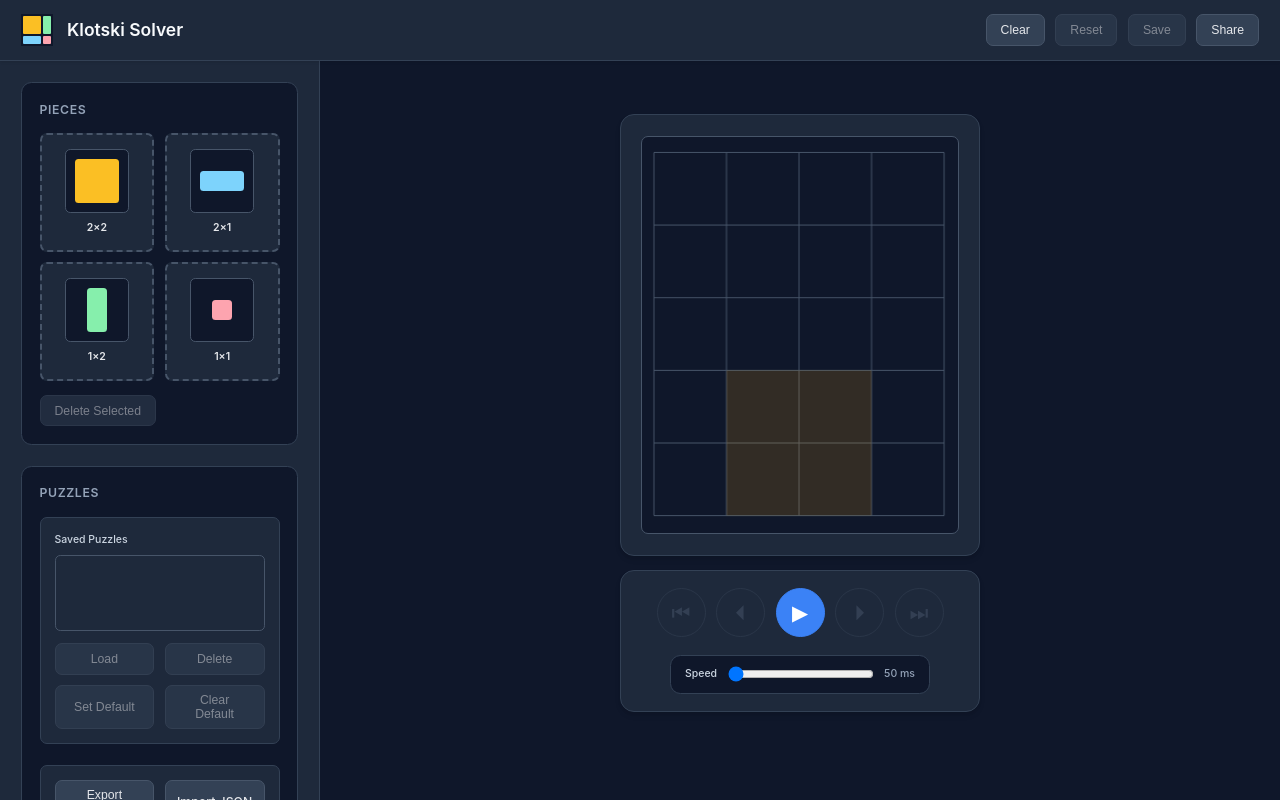
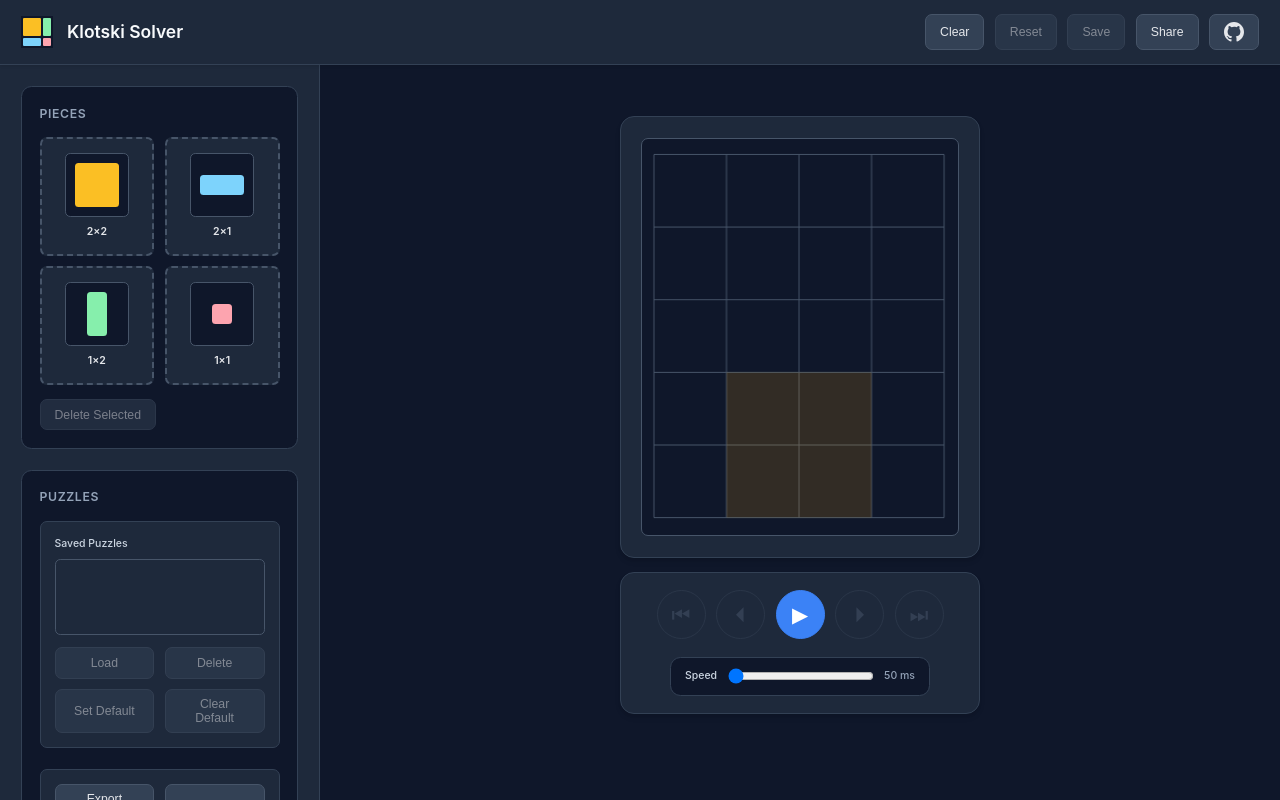
Before and after one commit to TomFrost/KlotskiSolver, a plain HTML site: page index.html in a window 1280 px wide. Drawn offline with Linux system fonts and the light colour scheme.

Commit message:
Add Github link to page

```diff
--- a/index.html
+++ b/index.html
@@ -22,6 +22,11 @@
         <button id="btn-reset" title="Reset to state when Solve pressed">Reset</button>
         <button id="btn-save-puzzle" title="Save current puzzle" disabled>Save</button>
         <button id="btn-share-puzzle" title="Share puzzle link">Share</button>
+        <a href="https://github.com/TomFrost/KlotskiSolver" target="_blank" rel="noopener noreferrer" class="github-link" title="View on GitHub">
+          <svg class="github-icon" width="20" height="20" viewBox="0 0 24 24" fill="currentColor">
+            <path d="M12 0C5.374 0 0 5.373 0 12 0 17.302 3.438 21.8 8.207 23.387c.599.111.793-.261.793-.577v-2.234c-3.338.726-4.033-1.416-4.033-1.416-.546-1.387-1.333-1.756-1.333-1.756-1.089-.745.083-.729.083-.729 1.205.084 1.839 1.237 1.839 1.237 1.07 1.834 2.807 1.304 3.492.997.107-.775.418-1.305.762-1.604-2.665-.305-5.467-1.334-5.467-5.931 0-1.311.469-2.381 1.236-3.221-.124-.303-.535-1.524.117-3.176 0 0 1.008-.322 3.301 1.23A11.509 11.509 0 0112 5.803c1.02.005 2.047.138 3.006.404 2.291-1.552 3.297-1.23 3.297-1.23.653 1.653.242 2.874.118 3.176.77.84 1.235 1.911 1.235 3.221 0 4.609-2.807 5.624-5.479 5.921.43.372.823 1.102.823 2.222v3.293c0 .319.192.694.801.576C20.566 21.797 24 17.3 24 12c0-6.627-5.373-12-12-12z"/>
+          </svg>
+        </a>
       </div>
     </header>
 
--- a/styles.css
+++ b/styles.css
@@ -150,6 +150,39 @@ button.primary:hover:not(:disabled) {
 button:disabled {
   opacity: 0.5;
   cursor: not-allowed;
+}
+
+/* GitHub link styling */
+.github-link {
+  display: flex;
+  align-items: center;
+  justify-content: center;
+  padding: 0.5rem 1rem;
+  border-radius: 0.5rem;
+  border: 1px solid #475569;
+  background: #334155;
+  color: #e5e7eb;
+  text-decoration: none;
+  cursor: pointer;
+  transition: all 0.2s ease;
+  min-height: 2.25rem;
+  min-width: 2.25rem;
+}
+
+.github-link:hover {
+  background: #475569;
+  border-color: #64748b;
+  color: #f8fafc;
+}
+
+.github-link:active {
+  transform: scale(0.98);
+}
+
+.github-icon {
+  width: 20px;
+  height: 20px;
+  flex-shrink: 0;
 }
 
 /* Main content layout */
@@ -828,6 +861,17 @@ input[type="range"] {
     min-height: 2rem;
   }
 
+  .github-link {
+    padding: 0.375rem 0.75rem;
+    min-height: 2rem;
+    min-width: 2rem;
+  }
+
+  .github-icon {
+    width: 18px;
+    height: 18px;
+  }
+
   /* Mobile layout - sidebar overlay */
   .app__content {
     display: flex !important;
```
